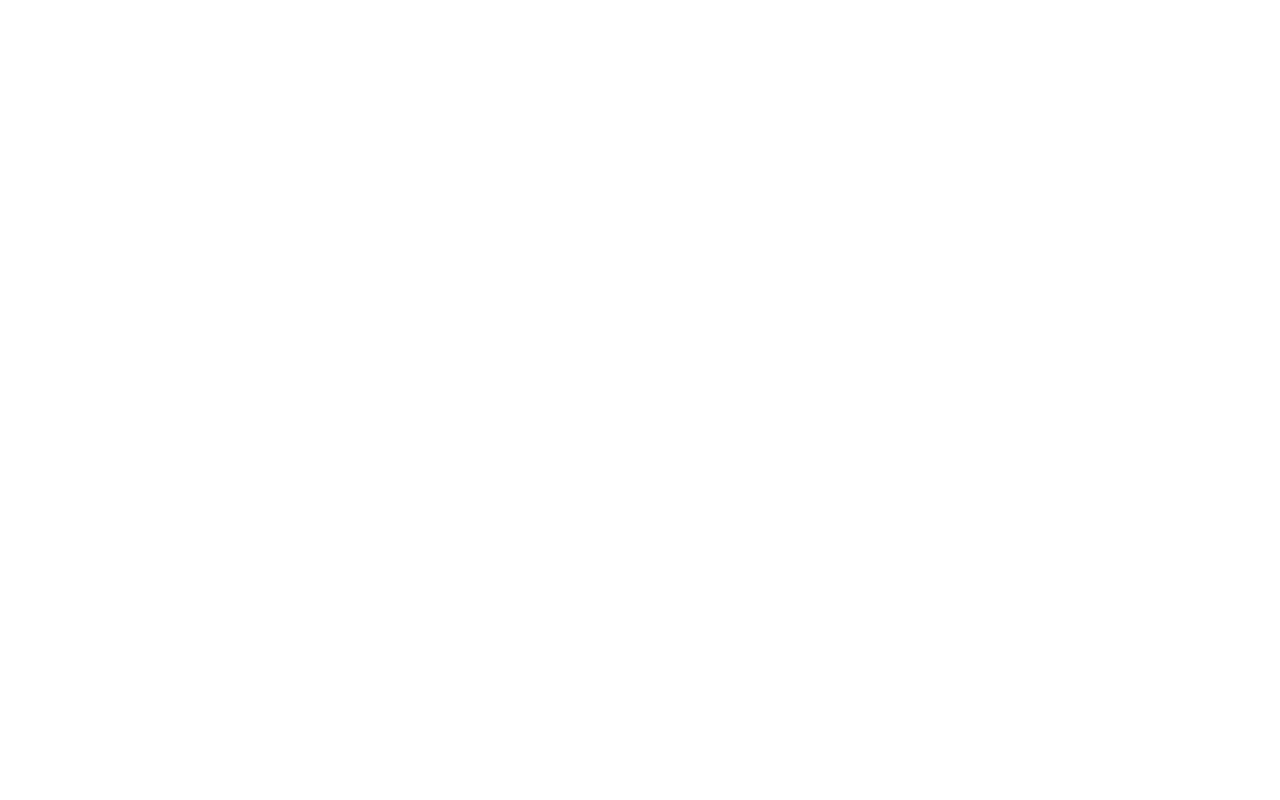
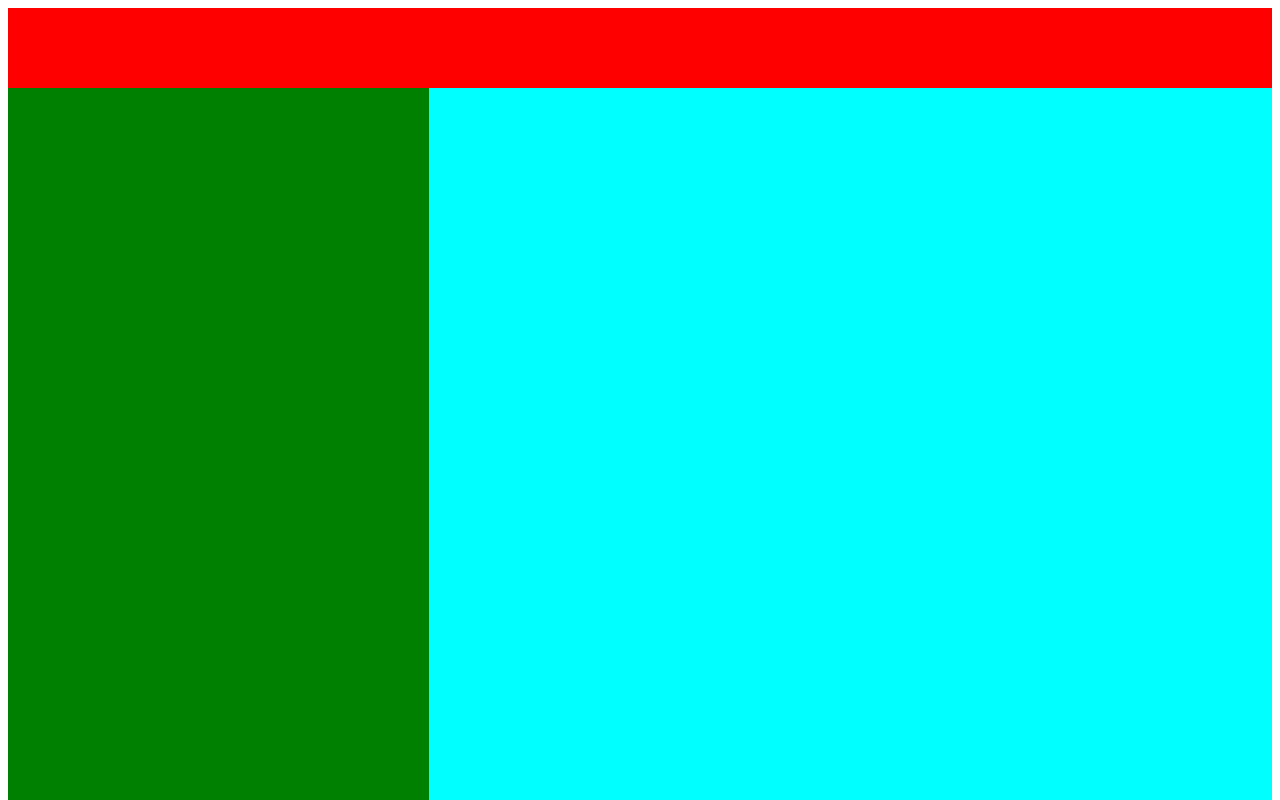
Before and after one commit to Ghanna96/To-Do-List, a plain HTML site: page index.html in a window 1280 px wide. Shown: the top 800 px of the page. Drawn offline with Linux system fonts and the light colour scheme.

Commit message:
design page layout

```diff
--- a/assets/style.css
+++ b/assets/style.css
@@ -0,0 +1,18 @@
+.main {
+    height: 86vmax;
+    max-width: 100vw;
+    display: grid;
+    grid-template-rows: 1fr;
+    grid-template-columns: 1fr 2fr;
+    background-color: aqua;
+}
+.hidden {
+    display: none;
+}
+.red{
+    background-color: red;
+    height: 10vh;
+}
+.green{
+    background-color: green;
+}
--- a/index.html
+++ b/index.html
@@ -5,10 +5,6 @@
     <link rel="stylesheet" href="./assets/style.css">
   </head>
   <body>
-    <div id="content">
-
-
-    </div>
     <script src="main.js"></script>
   </body>
 </html>
--- a/main.js
+++ b/main.js
@@ -1 +1 @@
-!function(e){var t={};function r(n){if(t[n])return t[n].exports;var o=t[n]={i:n,l:!1,exports:{}};return e[n].call(o.exports,o,o.exports,r),o.l=!0,o.exports}r.m=e,r.c=t,r.d=function(e,t,n){r.o(e,t)||Object.defineProperty(e,t,{enumerable:!0,get:n})},r.r=function(e){"undefined"!=typeof Symbol&&Symbol.toStringTag&&Object.defineProperty(e,Symbol.toStringTag,{value:"Module"}),Object.defineProperty(e,"__esModule",{value:!0})},r.t=function(e,t){if(1&t&&(e=r(e)),8&t)return e;if(4&t&&"object"==typeof e&&e&&e.__esModule)return e;var n=Object.create(null);if(r.r(n),Object.defineProperty(n,"default",{enumerable:!0,value:e}),2&t&&"string"!=typeof e)for(var o in e)r.d(n,o,function(t){return e[t]}.bind(null,o));return n},r.n=function(e){var t=e&&e.__esModule?function(){return e.default}:function(){return e};return r.d(t,"a",t),t},r.o=function(e,t){return Object.prototype.hasOwnProperty.call(e,t)},r.p="",r(r.s=0)}([function(e,t,r){"use strict";r.r(t);let n=[];let o=new class{constructor(e,t){this.title=e||"New List",this.description=t||"none",this.creationDate=new Date,this.toDo=[]}}("yo","there");var u;u=o,n.push(u),console.log(n)}]);
+!function(e){var t={};function n(r){if(t[r])return t[r].exports;var o=t[r]={i:r,l:!1,exports:{}};return e[r].call(o.exports,o,o.exports,n),o.l=!0,o.exports}n.m=e,n.c=t,n.d=function(e,t,r){n.o(e,t)||Object.defineProperty(e,t,{enumerable:!0,get:r})},n.r=function(e){"undefined"!=typeof Symbol&&Symbol.toStringTag&&Object.defineProperty(e,Symbol.toStringTag,{value:"Module"}),Object.defineProperty(e,"__esModule",{value:!0})},n.t=function(e,t){if(1&t&&(e=n(e)),8&t)return e;if(4&t&&"object"==typeof e&&e&&e.__esModule)return e;var r=Object.create(null);if(n.r(r),Object.defineProperty(r,"default",{enumerable:!0,value:e}),2&t&&"string"!=typeof e)for(var o in e)n.d(r,o,function(t){return e[t]}.bind(null,o));return r},n.n=function(e){var t=e&&e.__esModule?function(){return e.default}:function(){return e};return n.d(t,"a",t),t},n.o=function(e,t){return Object.prototype.hasOwnProperty.call(e,t)},n.p="",n(n.s=0)}([function(e,t,n){"use strict";n.r(t);(()=>{const e=document.querySelector("body"),t={header:document.createElement("header"),main:document.createElement("div")},n=document.createElement("div");t.main.classList.add("main"),t.header.classList.add("red"),n.classList.add("green"),t.main.appendChild(n);for(let n in t)e.appendChild(t[n])})()}]);
```
